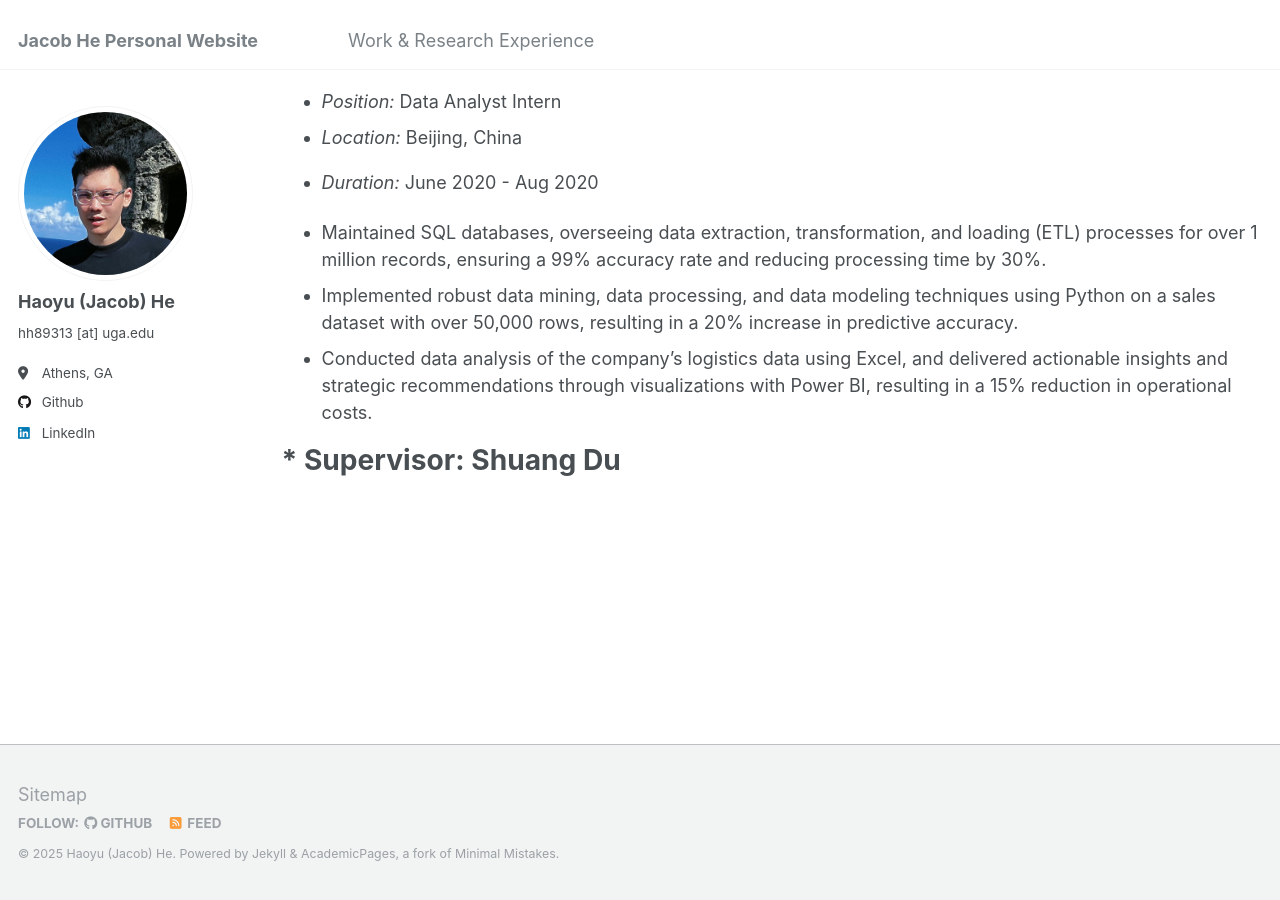
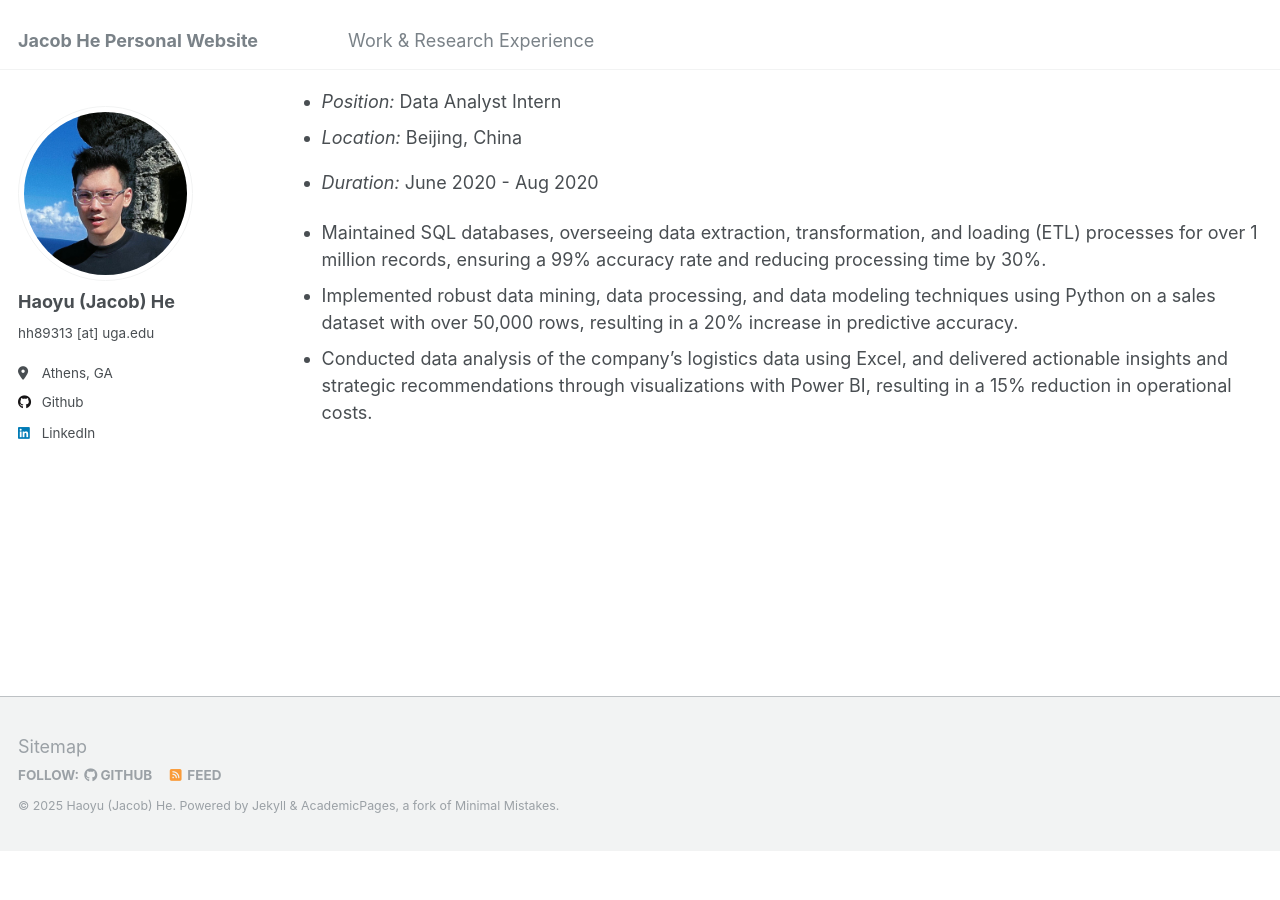
Before and after one commit to Jacobhhy/Jacobhhy.github.io, a Jekyll site: the page built from _pages/work_research.md, in a window 1280 px wide and 900 px high, scrolled down 1340 px. Built offline with Jekyll 4.4.1, drawn with Linux system fonts in a browser that asks for light colours; after the commit the page ends 2192 px from its top, so only the background shows below that.

Commit message:
Update work_research.md

```diff
--- a/_pages/work_research.md
+++ b/_pages/work_research.md
@@ -41,5 +41,3 @@ Professional Experience
 - Maintained SQL databases, overseeing data extraction, transformation, and loading (ETL) processes for over 1 million records, ensuring a 99% accuracy rate and reducing processing time by 30%.
 - Implemented robust data mining, data processing, and data modeling techniques using Python on a sales dataset with over 50,000 rows, resulting in a 20% increase in predictive accuracy.
 - Conducted data analysis of the company's logistics data using Excel, and delivered actionable insights and strategic recommendations through visualizations with Power BI, resulting in a 15% reduction in operational costs.
-
-# * Supervisor: Shuang Du
```
